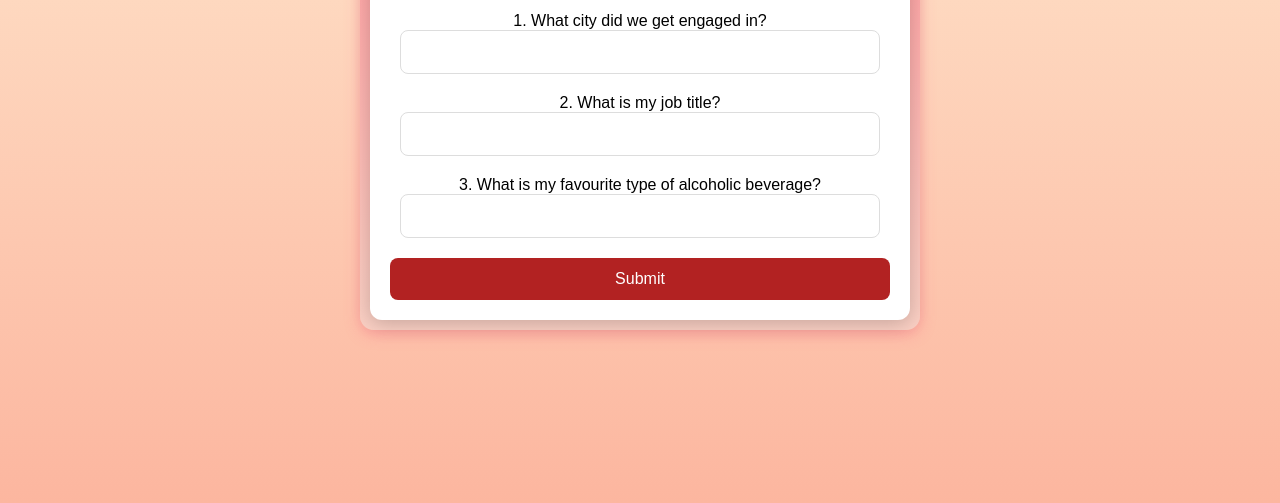
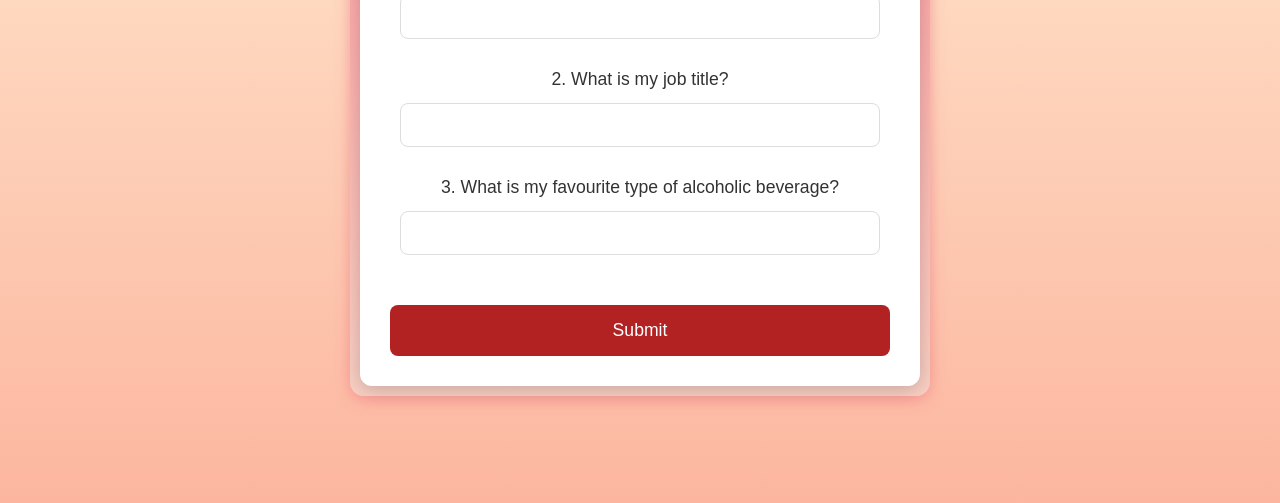
Before and after one commit to James220600/xmas-site, a plain HTML site: page index.html in a window 1280 px wide. Shown: the part 297-800 px from the top of the page. Drawn offline with Linux system fonts and the light colour scheme.

Commit message:
Update index.html

```diff
--- a/index.html
+++ b/index.html
@@ -21,7 +21,7 @@
             width: 100%;
             max-width: 500px;
             background-color: white;
-            padding: 20px;
+            padding: 30px;
             border-radius: 12px;
             box-shadow: 0 4px 20px rgba(0, 0, 0, 0.2);
             text-align: center;
@@ -45,20 +45,28 @@
             font-family: 'Georgia', serif;
             color: #b22222;
             font-size: 1.5rem;
+            margin-bottom: 20px;
         }
         p {
             color: #333;
             font-size: 1rem;
+            margin-bottom: 20px;
         }
 
         /* Form styling */
         .form-group {
-            margin-bottom: 20px;
+            margin-bottom: 25px; /* Increased spacing between form elements */
+        }
+        .form-group label {
+            font-size: 1.1rem;
+            color: #333;
+            margin-bottom: 8px;
+            display: block;
         }
         input[type="text"] {
             width: calc(100% - 20px);
             padding: 12px;
-            margin: 0 auto;
+            margin: 5px 0;
             border: 1px solid #ddd;
             border-radius: 8px;
             font-size: 1rem;
@@ -68,12 +76,13 @@
         button {
             background-color: #b22222;
             color: white;
-            padding: 12px 20px;
+            padding: 15px;
             border: none;
             border-radius: 8px;
-            font-size: 1rem;
+            font-size: 1.1rem;
             cursor: pointer;
             width: 100%;
+            margin-top: 20px;
         }
         button:hover {
             background-color: #d42d2d;
@@ -115,7 +124,7 @@
 
         /* Reward box styling */
         .reward-box {
-            margin-top: 20px;
+            margin-top: 30px;
             padding: 20px;
             background-color: #ffe6e6;
             color: #b22222;
@@ -140,7 +149,7 @@
             text-align: center;
             margin: 10px auto;
             padding: 0;
-            list-style-type: disc;
+            list-style-type: decimal; /* Change this from 'disc' to 'decimal' */
             display: inline-block;
             text-align: left;
         }
@@ -225,12 +234,12 @@
                     <img id="prizeImage" src="images/monitor.png" alt="Gift" style="max-width: 100%; height: auto;">
                 </div>
                 <p class="reveal-sentence fade-in">Its a AOC 27G4X Monitor!</p>
-                <div class="reasons-title fade-in">😟 Reasons it could not come to the lodge: 😟</div>
-                <ul class="reasons-list fade-in">
+                <div class="reasons-title fade-in">😟 Reasons its at home: 😟</div>
+                <ol class="reasons-list fade-in">
                     <li>It is very large.</li>
                     <li>It is very fragile.</li>
                     <li>It is impractical on holiday.</li>
-                </ul>
+                </ol>
             `;
             // Trigger the flash effect after a delay
             setTimeout(function() {
```
